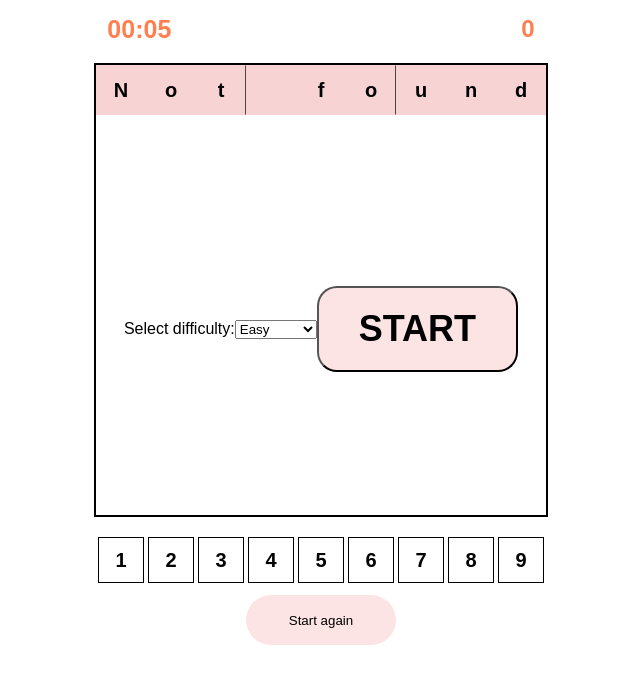
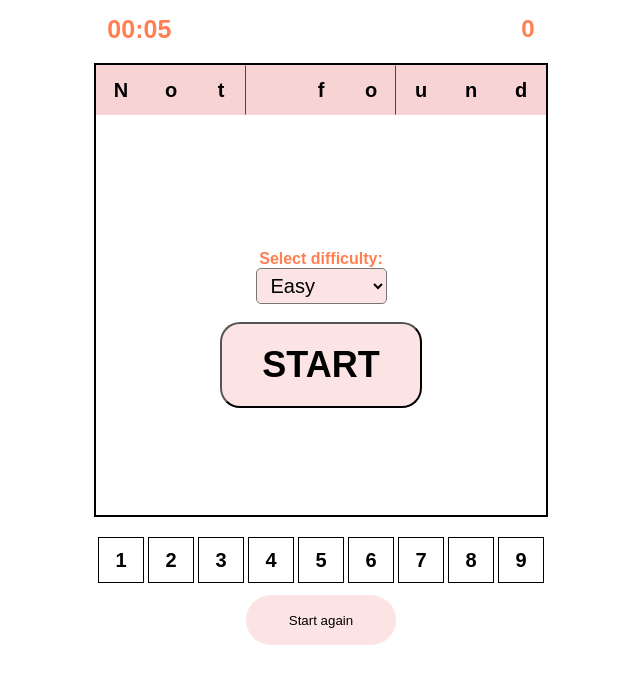
Before and after one commit to AnanyaSDhar/ananyasd.github.io, a plain HTML site: page index.html in a window 1280 px wide. Shown: the part 71-754 px from the top of the page, without its empty margins (319-959 px from the left). Drawn offline with Linux system fonts and the light colour scheme; no server answers.

Commit message:
updated for difficulty level

```diff
--- a/sudoku.css
+++ b/sudoku.css
@@ -199,6 +199,7 @@ margin: 10px;
     width: 100%;
     height: 100%;
     display: flex;
+    flex-direction: column;
     justify-content: center;
     align-items: center;
 }
@@ -213,6 +214,21 @@ margin: 10px;
 #start-button:hover {
     cursor: pointer;
 }
+
+label[for="difficulty"] {
+    font-size: 16px;
+    font-weight: bold;
+    color: coral;
+}
+
+
+#difficulty {
+    font-size: 20px;
+    padding: 5px 10px;
+    border-radius: 5px;
+    background-color: rgb(252, 228, 228) ;
+}
+
 
 #play-again-logo {
     top: 50%;
```
